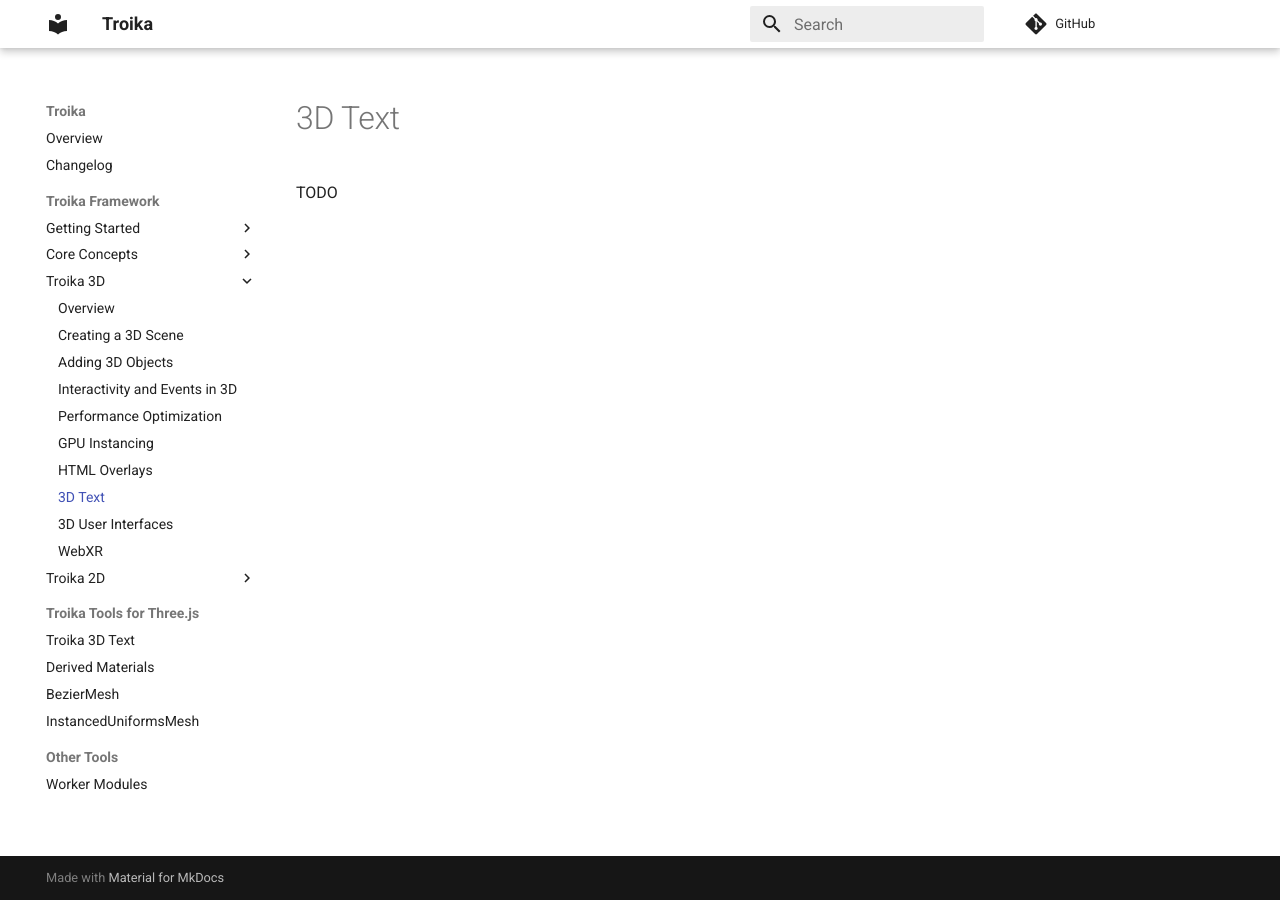
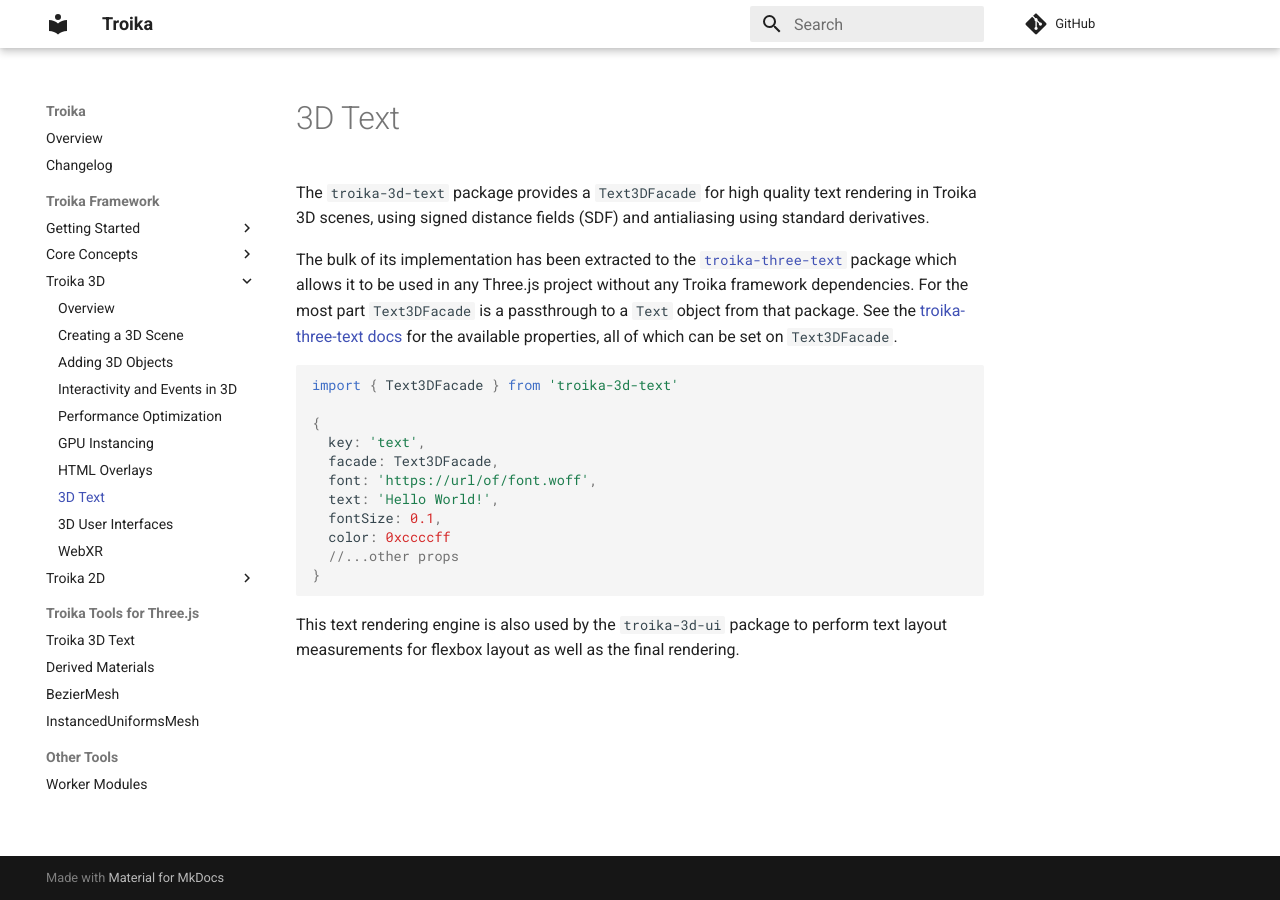
Before and after one commit to protectwise/troika, an MkDocs documentation site: the page built from docs/troika-3d/text.md, in a window 1280 px wide. Built offline with MkDocs 1.6.1 and Material for MkDocs 9.7.7, drawn with Linux system fonts in a browser that asks for light colours; comment, search, counter and statistics services are not loaded.

Commit message:
docs: troika-3d-text and troika-3d-ui doc intros

````diff
--- a/docs/troika-3d/text.md
+++ b/docs/troika-3d/text.md
@@ -3,4 +3,22 @@
 title: 3D Text
 ---
 
-TODO
+The `troika-3d-text` package provides a `Text3DFacade` for high quality text rendering in Troika 3D scenes, using signed distance fields (SDF) and antialiasing using standard derivatives.
+
+The bulk of its implementation has been extracted to the [`troika-three-text`](../troika-three-text/index.md) package which allows it to be used in any Three.js project without any Troika framework dependencies. For the most part `Text3DFacade` is a passthrough to a `Text` object from that package. See the [troika-three-text docs](../troika-three-text/index.md) for the available properties, all of which can be set on `Text3DFacade`.
+
+```js
+import { Text3DFacade } from 'troika-3d-text'
+
+{
+  key: 'text',
+  facade: Text3DFacade,
+  font: 'https://url/of/font.woff',
+  text: 'Hello World!',
+  fontSize: 0.1,
+  color: 0xccccff
+  //...other props
+}
+```
+
+This text rendering engine is also used by the `troika-3d-ui` package to perform text layout measurements for flexbox layout as well as the final rendering.
````
Also changed, not shown: docs/troika-3d-ui/index.md (+11 -1 lines).
